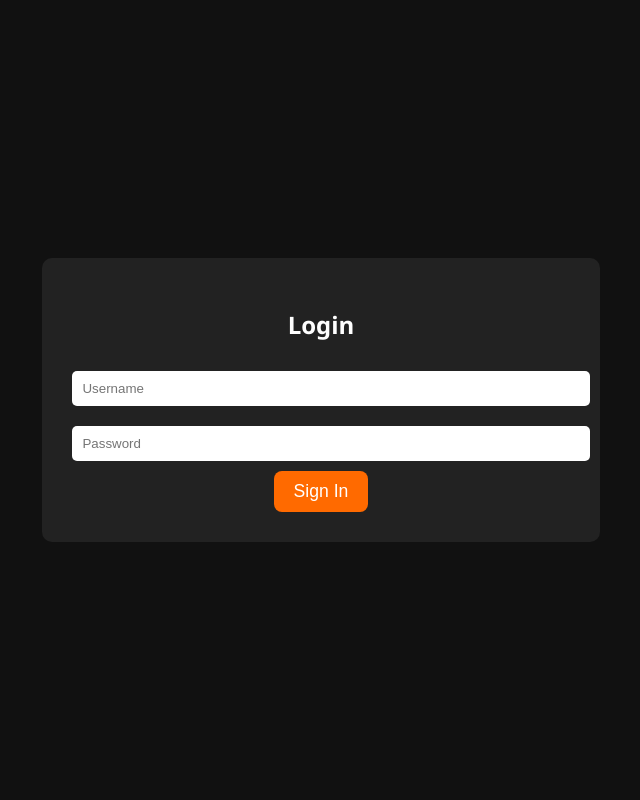
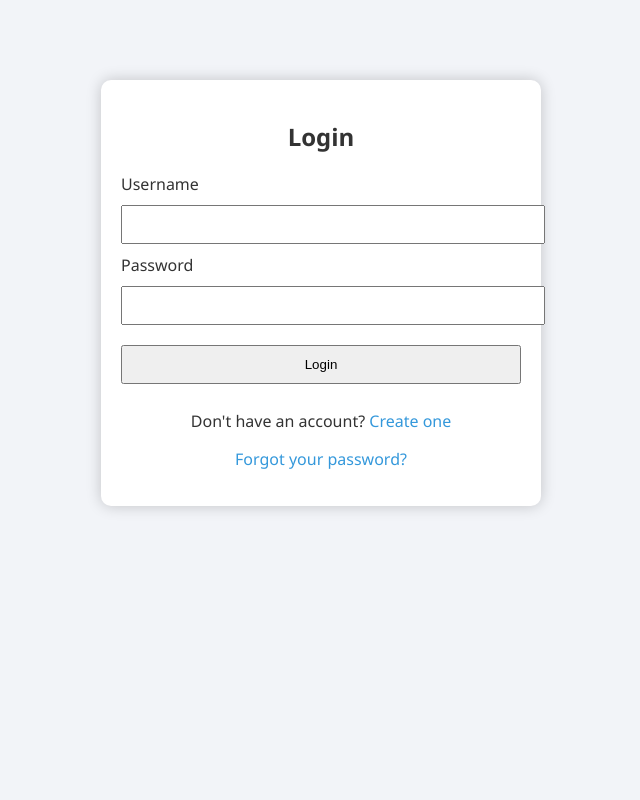
Before and after one commit to abhishekk1004/chatapp, a FastAPI app: template templates/login.html in a window 1280 px wide. Shown: the whole page, without its empty margins (319-959 px from the left). Run offline with FastAPI, Linux system fonts and the light colour scheme; the template is opened without the code that fills it, so the values that code supplies are empty; parts of the project's set-up code (start-up, migrations or seed data) failed here and were passed over.

Commit message:
html file up

```diff
--- a/templates/login.html
+++ b/templates/login.html
@@ -1,17 +1,27 @@
 <!DOCTYPE html>
 <html lang="en">
 <head>
-  <meta charset="UTF-8">
-  <meta name="viewport" content="width=device-width, initial-scale=1">
-  <title>Login | MyApp</title>
-  <link rel="stylesheet" href="/static/style.css">
+    <meta charset="UTF-8">
+    <title>Login - YourApp</title>
+    <link rel="stylesheet" href="/static/css/style.css">
 </head>
-<body class="login-page">
-  <form class="login-form" method="POST" action="/token">
-    <h2>Login</h2>
-    <input type="text" name="username" placeholder="Username" required />
-    <input type="password" name="password" placeholder="Password" required />
-    <button type="submit" class="btn">Sign In</button>
-  </form>
+<body>
+    <div class="login-container">
+        <h2>Login</h2>
+        <form method="post" action="/token">
+            <label for="username">Username</label>
+            <input type="text" id="username" name="username" required>
+
+            <label for="password">Password</label>
+            <input type="password" id="password" name="password" required>
+
+            <button type="submit">Login</button>
+        </form>
+
+        <div class="links">
+            <p>Don't have an account? <a href="/signup">Create one</a></p>
+            <p><a href="/forgot-password">Forgot your password?</a></p>
+        </div>
+    </div>
 </body>
 </html>
```
